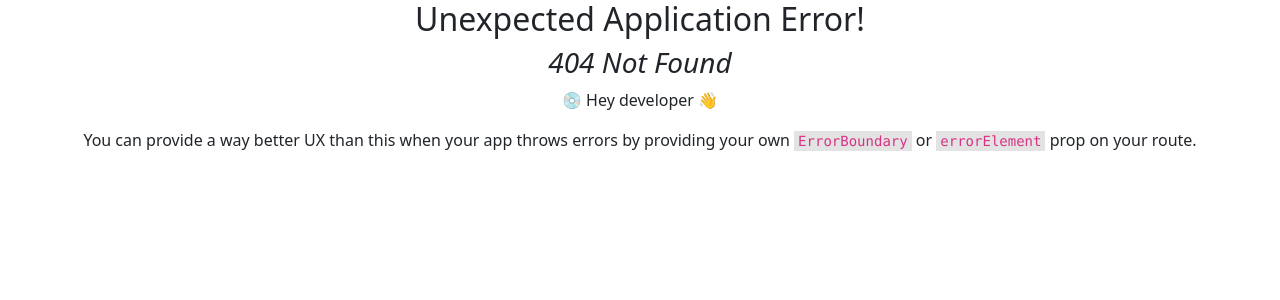
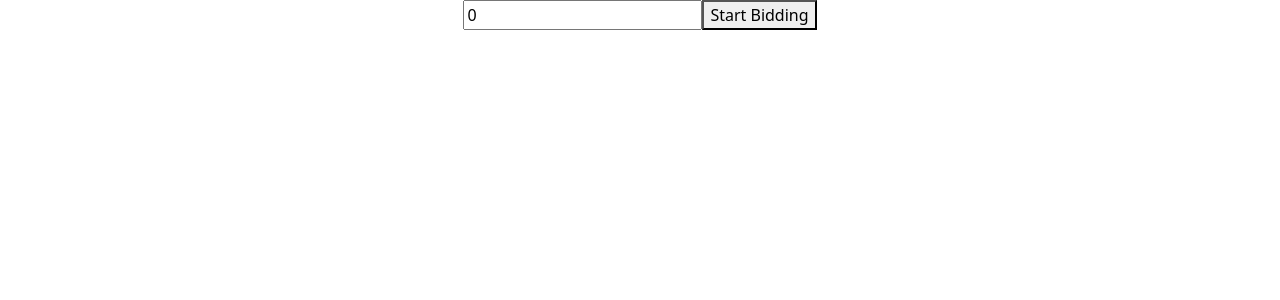
Before and after one commit to emmanuelmbulu/WAAProject, a React (Create React App) app in the folder frontend/: page /bids in a window 1280 px wide. Before the commit this address had no page. Shown: the top 300 px of the page. Built offline with nearby package versions, Linux system fonts and the light colour scheme.

Commit message:
implementation of bid component

```diff
--- a/frontend/src/components/bid.js
+++ b/frontend/src/components/bid.js
@@ -1,12 +1,27 @@
 import { useState, useContext } from "react";
+import { BidService } from "../services/bid-service";
 // import GlobalContext from "./core/context";
 export default function Bid() {
-  const [bid, setBid] = useState({});
-  //   const { state, setState } = useContext(GlobalContext);
+  const [bid, setBid] = useState({ amount: 0 });
+
+  const handleBid = () => {
+    const startingPrice = 100;
+    if (bid.amount < startingPrice) {
+      alert("put a valid amount");
+    } else {
+      const bidData = { productId: 1, bid, customerId: 1 };
+      BidService.putBid(bidData);
+    }
+  };
   return (
     <div>
-      <p>Starts on {}</p>
-      {/* <button onClick={handleBid}>Bid Now</button> */}
+      <input
+        type="text"
+        value={bid.amount}
+        placeholder="Bidding Amount"
+        onChange={(e) => setBid({ amount: e.target.value })}
+      />
+      <button onClick={handleBid}>Start Bidding</button>
     </div>
   );
 }
--- a/frontend/src/routers.js
+++ b/frontend/src/routers.js
@@ -3,6 +3,7 @@ import Login from "./components/login";
 import Home from "./components/home";
 import Layout from "./components/layout";
 import SellerSignup from "./components/seller-signup";
+import Bid from "./components/bid";
 
 const router = createBrowserRouter([
   {
@@ -11,6 +12,7 @@ const router = createBrowserRouter([
     children: [
       { path: "/login", element: <Login /> },
       { path: "/home", element: <Home /> },
+      { path: "/bids", element: <Bid /> },
       { path: "/sellers", element: <SellerSignup /> },
     ],
   },
--- /dev/null
+++ b/frontend/src/services/bid-service.js
@@ -0,0 +1,7 @@
+import { axiosInstance } from "../config/axios-config";
+
+export const BidService = {
+  putBid: (bidData) => {
+    return axiosInstance.post("/bids", bidData);
+  },
+};
--- a/frontend/src/services/seller-service.js
+++ b/frontend/src/services/seller-service.js
@@ -2,6 +2,6 @@ import { axiosInstance } from "../config/axios-config";
 
 export const SellerService = {
   addSeller: (seller) => {
-    axiosInstance.post("/sellers", seller);
+    return axiosInstance.post("/sellers", seller);
   },
 };
```
